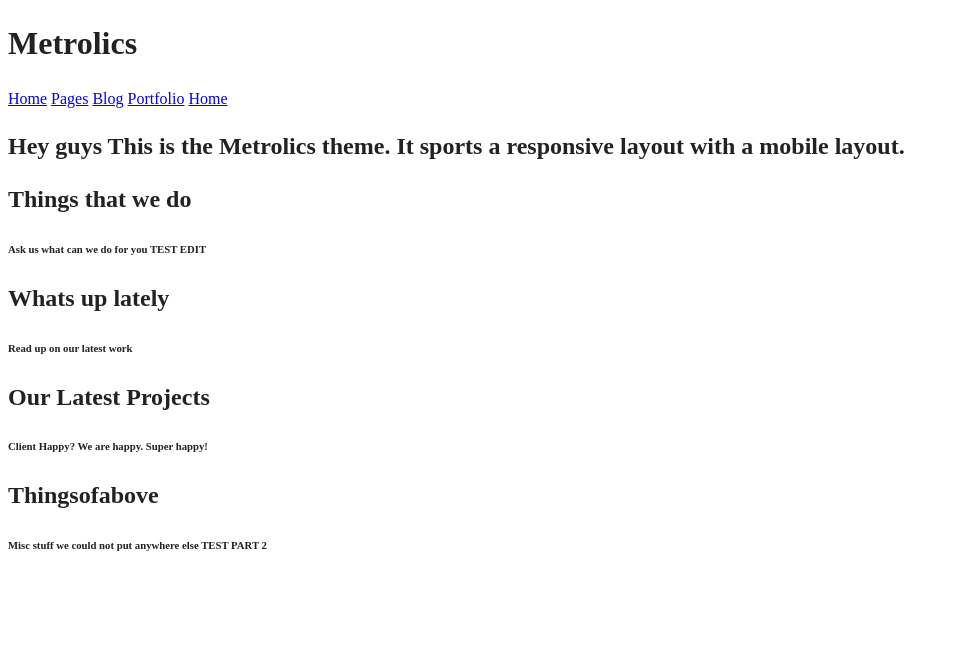
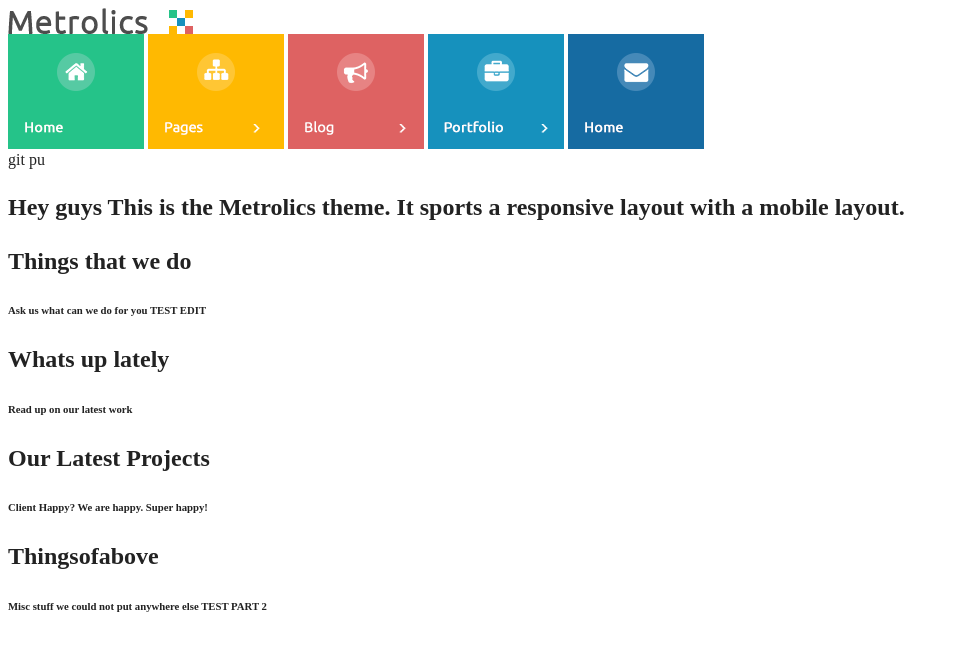
Before and after one commit to jgache/LAB-02A, a website: page index.html in a window 1280 px wide. Shown: the whole page, without its empty margins (0-959 px from the left). Drawn offline with Linux system fonts and the light colour scheme.

Commit message:
adding images folder and photos

```diff
--- a/index.html
+++ b/index.html
@@ -25,21 +25,21 @@
 
   <header class="headerContainer">
     <div class="headerContentContainer">
-      <div class="metrolics">
-        <h1>Metrolics</h1>
+      <div class="logo">
+        <img src="images/logo.png" alt="metrolics">
       </div>
     </div>
     <div class="pageNav">
-      <a href="#" class="navButton">Home</a>
-      <a href="#" class="navButton">Pages</a>
-      <a href="#" class="navButton">Blog</a>
-      <a href="#" class="navButton">Portfolio</a>
-      <a href="#" class="navButton">Home</a>
+      <a href="#" class="navButton"> <img src="images/btn-home.png" alt="home"></a>
+      <a href="#" class="navButton"> <img src="images/btn-pages.png" alt="btn-pages"></a>
+      <a href="#" class="navButton"> <img src="images/btn-blog.png" alt="btn-blog"></a>
+      <a href="#" class="navButton"> <img src="images/btn-portfolio.png" alt="btn-portfolio"></a>
+      <a href="#" class="navButton"> <img src="images/btn-contact.png" alt="btn-contact"></a>
     </div>
   </header>
 
     <div class="imageHeader">
-      <div class="minionPicture">
+      <div class="minionPicture">git pu
       </div>
     </div>
 
```
Also changed, not shown: images/btn-blog.png (added), images/btn-contact.png (added), images/btn-home.png (added), images/btn-pages.png (added), images/btn-portfolio.png (added), images/logo.png (added).
